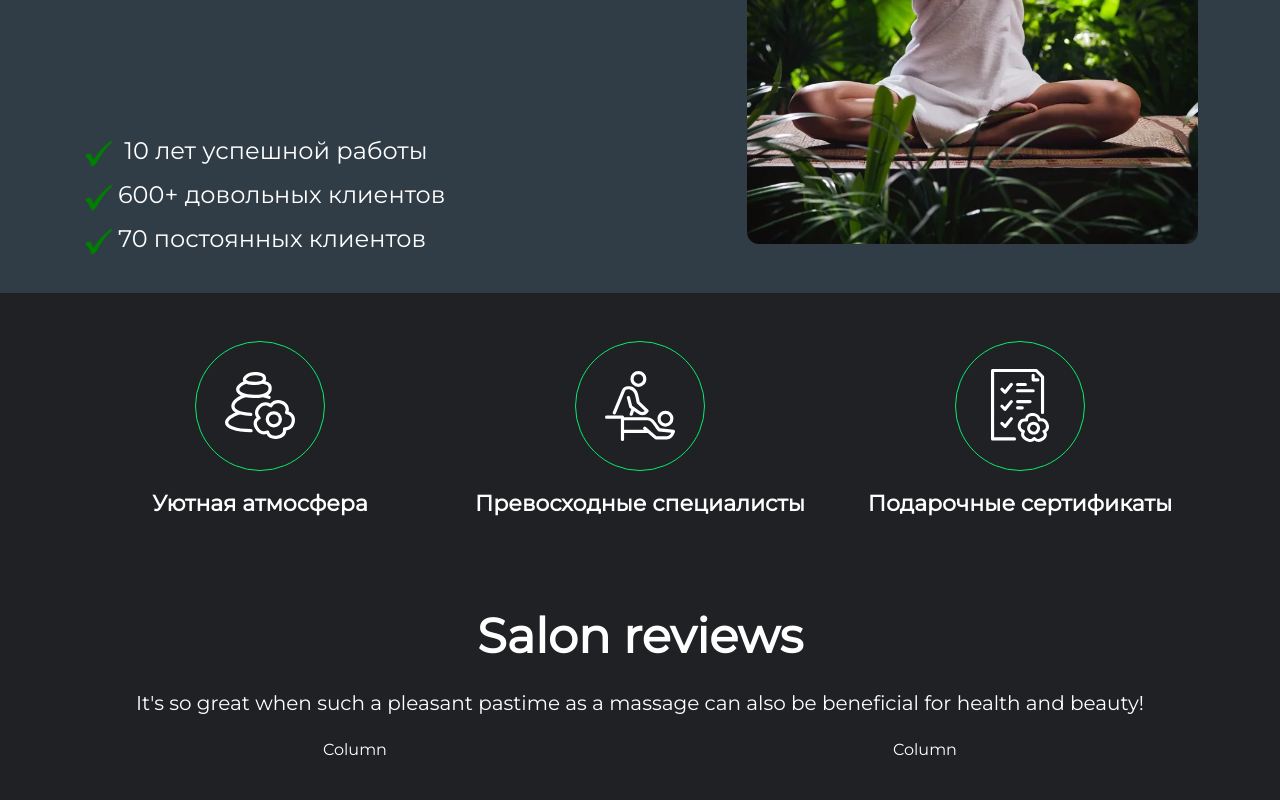
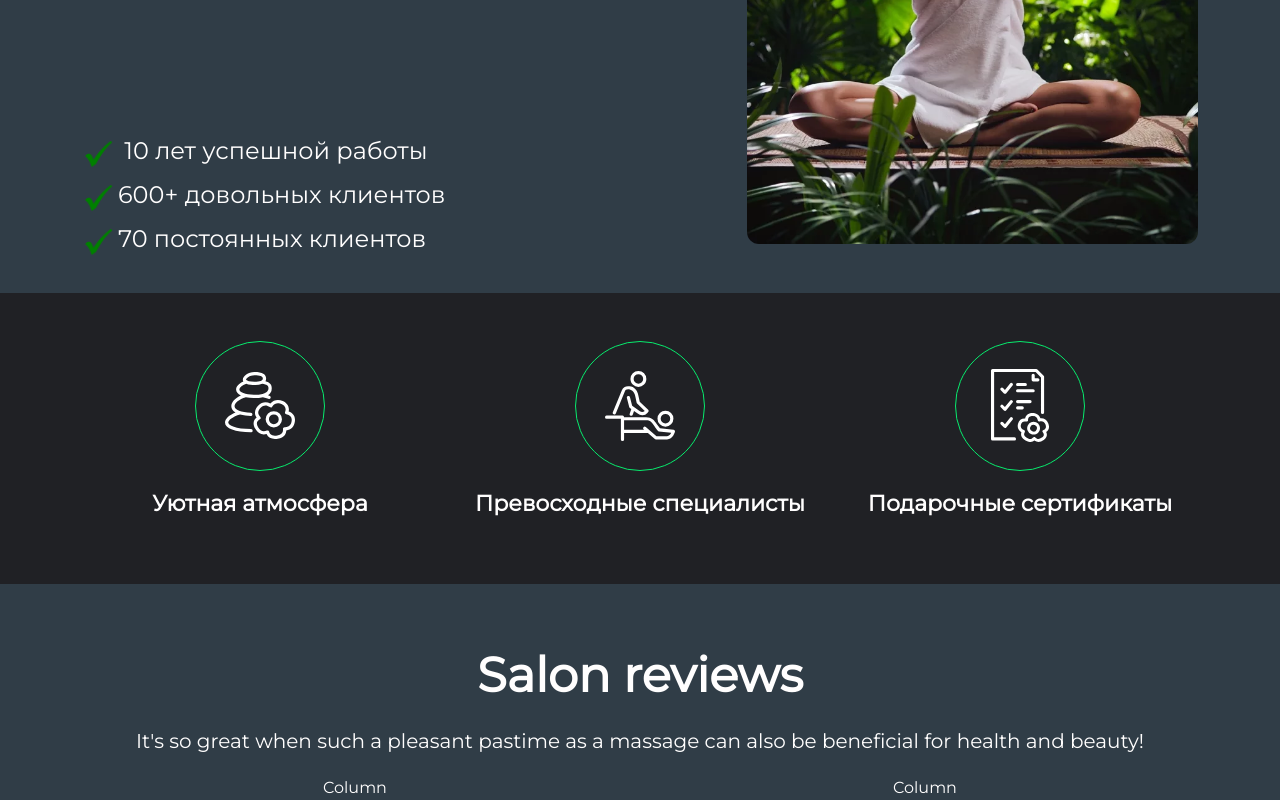
Before and after one commit to iSalvation/Siteme, a plain HTML site: page index.html in a window 1280 px wide. Shown: the part 2667-3467 px from the top of the page. Before the commit the page ends 3429 px from the top, so only its background shows below. Drawn offline with nearby package versions, Linux system fonts and the light colour scheme.

Commit message:
ssssssssssssssss

```diff
--- a/css/style.css
+++ b/css/style.css
@@ -286,3 +286,13 @@ body {
 .canet {
   font-size: 20px;
 }
+.reviews {
+  display: block;
+  width: 100%;
+  position: relative;
+  padding-top: 3%;
+  padding-bottom: %;
+  padding-right: 32px;
+  padding-left: 32px;
+  background-color: #303d47;
+}
```
Also changed, not shown: source/img/man4.jpg (added), source/img/star0.png (added), source/img/star1.png (added), source/img/woman4.jpg (added).
